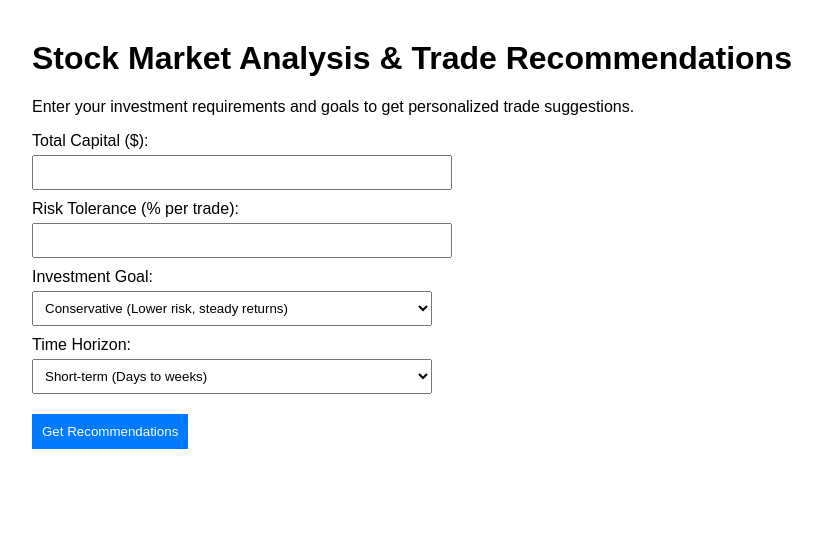
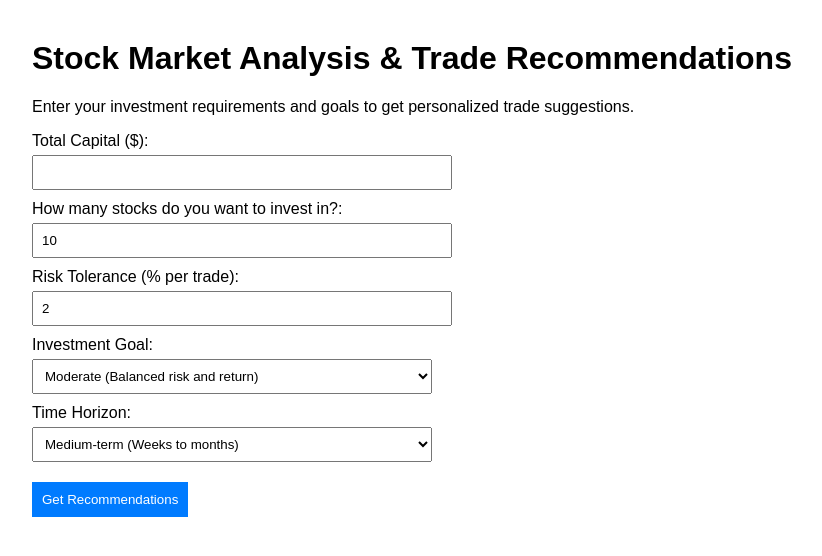
Before and after one commit to TheExpert24/Bill, a Flask app: page / in a window 1280 px wide. Shown: the top 556 px of the page, without its empty margins (8-830 px from the left). Run offline with Flask 3, Linux system fonts and the light colour scheme; parts of the project's set-up code (start-up, migrations or seed data) failed here and were passed over.

Commit message:
Update index.html

```diff
--- a/templates/index.html
+++ b/templates/index.html
@@ -18,22 +18,25 @@
     <p>Enter your investment requirements and goals to get personalized trade suggestions.</p>
     <form method="POST">
         <label for="capital">Total Capital ($):</label>
-        <input type="number" id="capital" name="capital" required min="1000">
+        <input type="number" id="capital" name="capital" required min="100">
+
+        <label for="num_stocks">How many stocks do you want to invest in?:</label>
+        <input type="number" id="num_stocks" name="num_stocks" required min="1" max="100" value="10">
 
         <label for="risk_tolerance">Risk Tolerance (% per trade):</label>
-        <input type="number" id="risk_tolerance" name="risk_tolerance" required min="0.1" max="10" step="0.1">
+        <input type="number" id="risk_tolerance" name="risk_tolerance" required min="0.1" max="10" step="0.1" value="2">
 
         <label for="goal">Investment Goal:</label>
         <select id="goal" name="goal" required>
             <option value="conservative">Conservative (Lower risk, steady returns)</option>
-            <option value="moderate">Moderate (Balanced risk and return)</option>
+            <option value="moderate" selected>Moderate (Balanced risk and return)</option>
             <option value="aggressive">Aggressive (Higher risk, higher potential returns)</option>
         </select>
 
         <label for="time_horizon">Time Horizon:</label>
         <select id="time_horizon" name="time_horizon" required>
             <option value="short">Short-term (Days to weeks)</option>
-            <option value="medium">Medium-term (Weeks to months)</option>
+            <option value="medium" selected>Medium-term (Weeks to months)</option>
             <option value="long">Long-term (Months to years)</option>
         </select>
 
```
